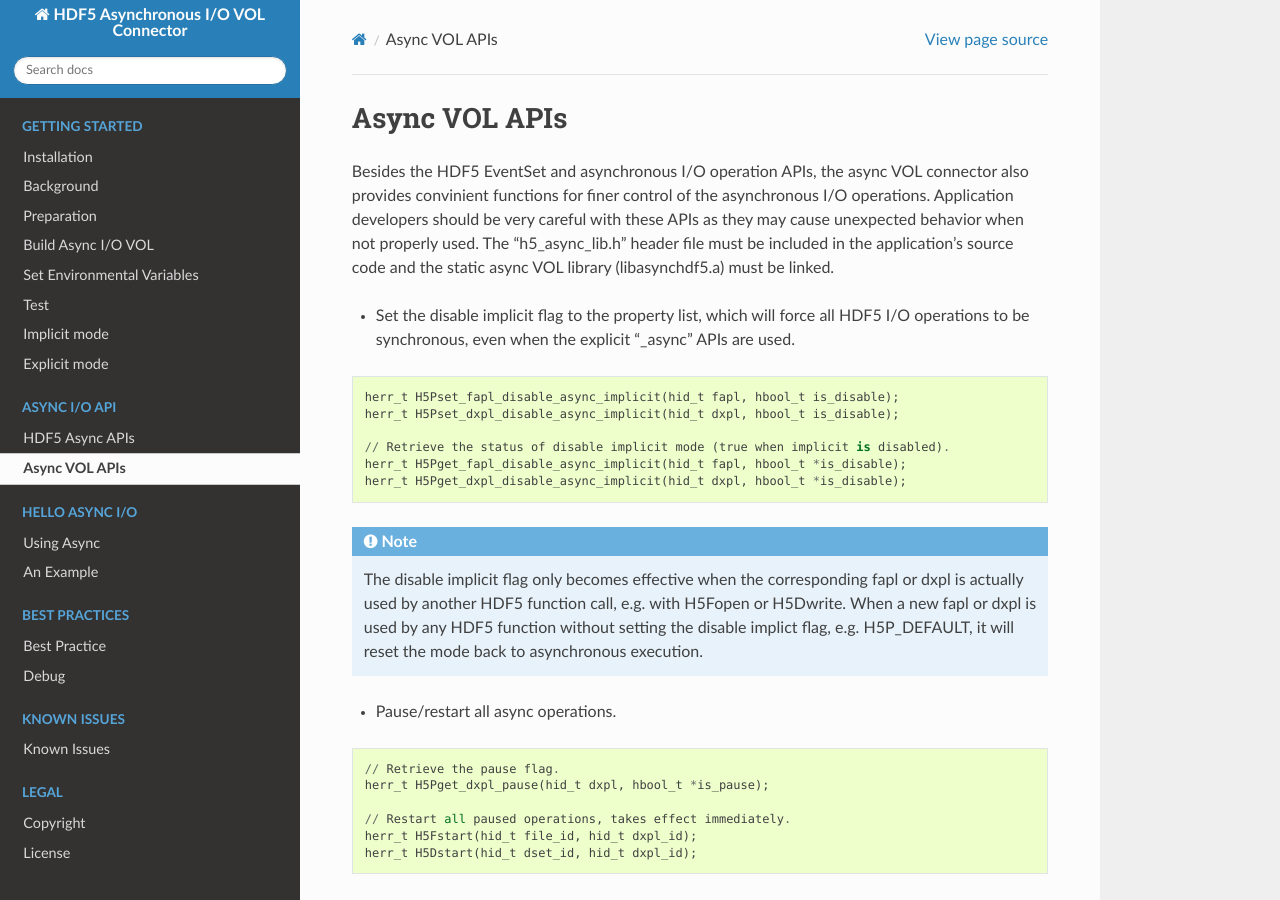
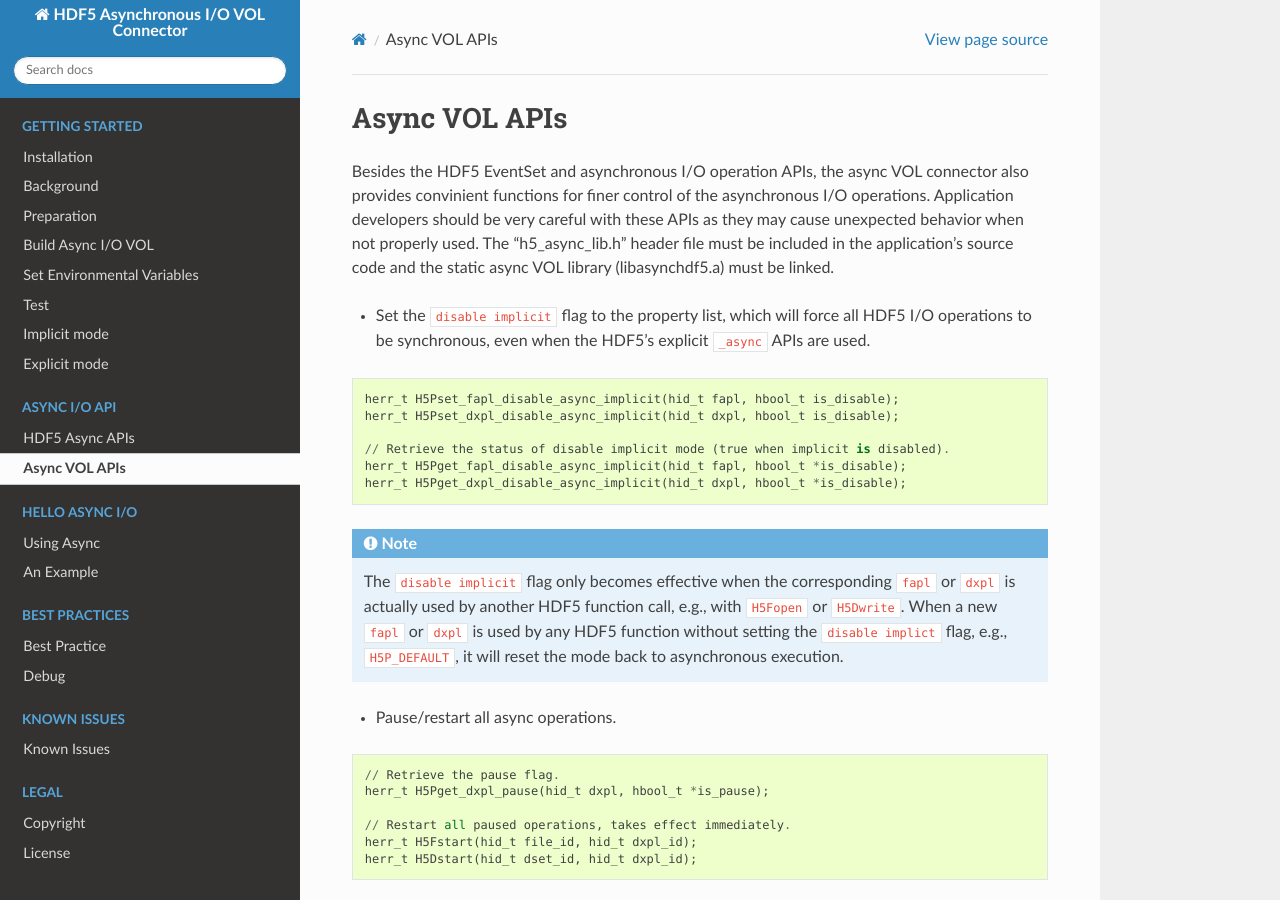
Before and after one commit to HDFGroup/vol-async, a Sphinx documentation site: the page built from docs/source/asyncapi.rst, in a window 1280 px wide and 900 px high. Built offline with Sphinx 7.4.7 and the Read the Docs theme 2.0.0, drawn with Linux system fonts in a browser that asks for light colours.

Commit message:
minor edits in the asyncapi.rst

```diff
--- a/docs/source/asyncapi.rst
+++ b/docs/source/asyncapi.rst
@@ -3,7 +3,7 @@ Async VOL APIs
 Besides the HDF5 EventSet and asynchronous I/O operation APIs, the async VOL connector also provides convinient functions for finer control of the asynchronous I/O operations. Application developers should be very careful with these APIs as they may cause unexpected behavior when not properly used. The "h5_async_lib.h" header file must be included in the application's source code and the static async VOL library (libasynchdf5.a) must be linked.
 
 
-* Set the disable implicit flag to the property list, which will force all HDF5 I/O operations to be synchronous, even when the explicit "_async" APIs are used.
+* Set the ``disable implicit`` flag to the property list, which will force all HDF5 I/O operations to be synchronous, even when the HDF5's explicit ``_async`` APIs are used.
 
 .. code-block::
 
@@ -15,7 +15,7 @@ Besides the HDF5 EventSet and asynchronous I/O operation APIs, the async VOL con
     herr_t H5Pget_dxpl_disable_async_implicit(hid_t dxpl, hbool_t *is_disable);
 
 .. note::
-    The disable implicit flag only becomes effective when the corresponding fapl or dxpl is actually used by another HDF5 function call, e.g. with H5Fopen or H5Dwrite. When a new fapl or dxpl is used by any HDF5 function without setting the disable implict flag, e.g. H5P_DEFAULT, it will reset the mode back to asynchronous execution.
+    The ``disable implicit`` flag only becomes effective when the corresponding ``fapl`` or ``dxpl`` is actually used by another HDF5 function call, e.g., with ``H5Fopen`` or ``H5Dwrite``. When a new ``fapl`` or ``dxpl`` is used by any HDF5 function without setting the ``disable implict`` flag, e.g., ``H5P_DEFAULT``, it will reset the mode back to asynchronous execution.
 
 .. code-block::
     // Set the pause flag to property list that pauses all asynchronous I/O operations.
```
